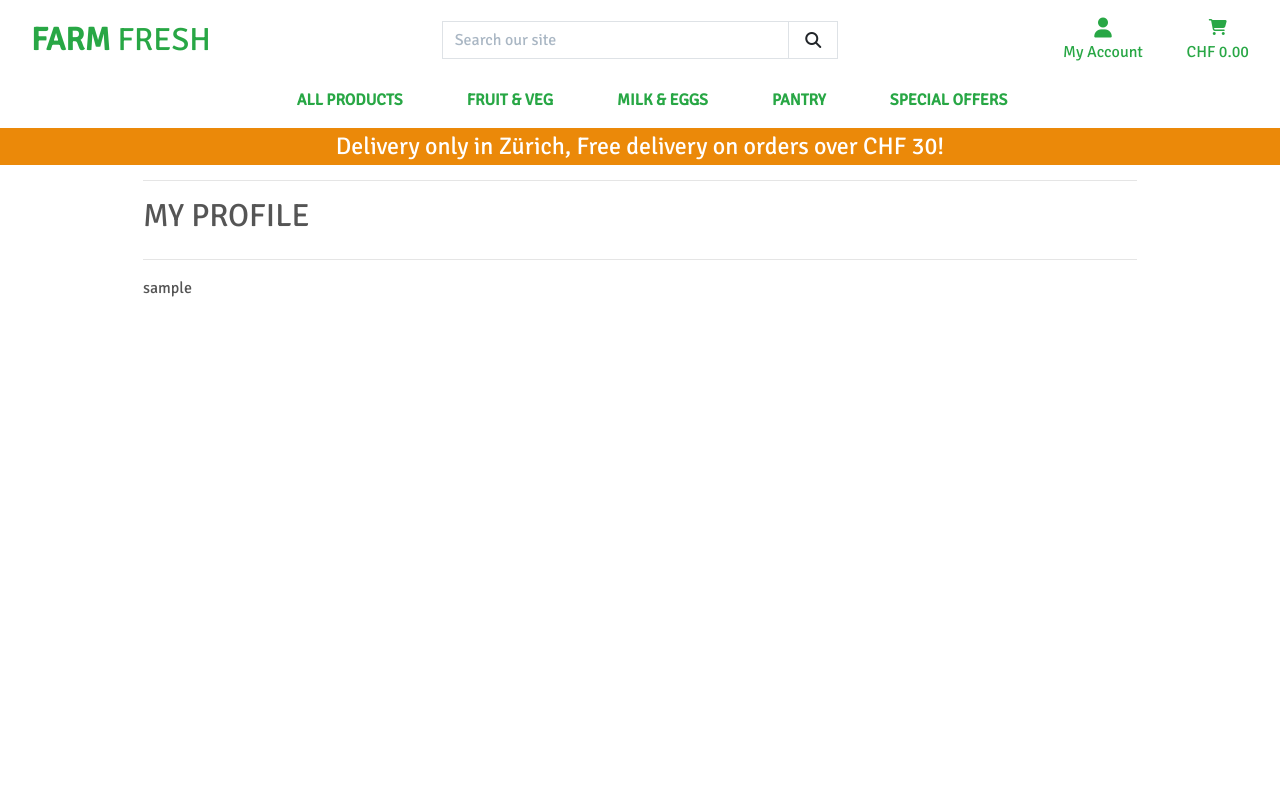
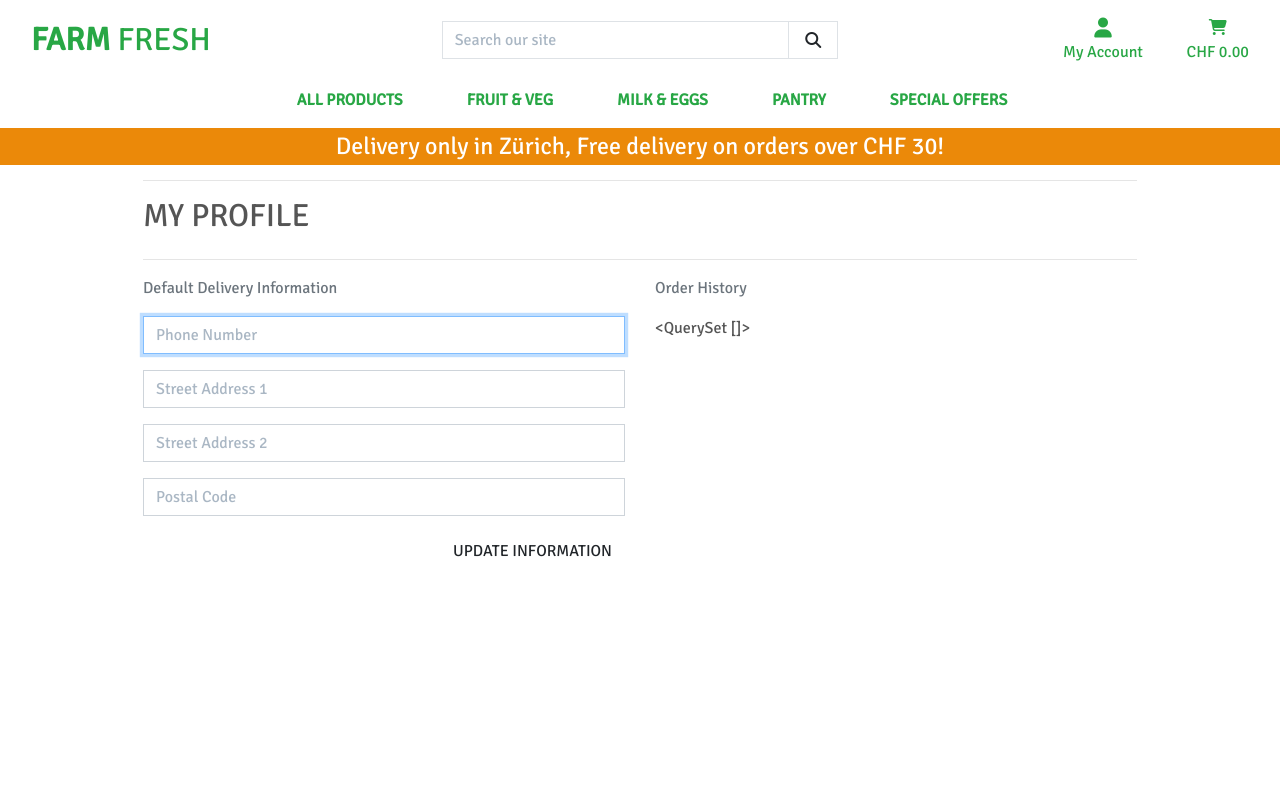
Before and after one commit to Joao4569/farm_fresh, a Django app: page /profile/ in a window 1280 px wide. Run offline with Django 3.2, Linux system fonts and the light colour scheme; the visitor is signed in with stand-in values (Sample User, id 1); data comes from the database, SQL or seed files in the repository; data that the repository does not hold is empty; some libraries are stand-ins or nearby versions.

Commit message:
feat: Add profile form, views and update template

```diff
--- a/templates/includes/toasts/toast_success.html
+++ b/templates/includes/toasts/toast_success.html
@@ -23,7 +23,7 @@
     </div>
 
     <!-- Display shopping cart to user -->
-    {% if grand_total %}
+    {% if grand_total and not on_profile_page %}
       <p class="logo-font bg-white text-black py-1">Your Bag ({{ product_count }})</p>
       <div class="bag-notification-wrapper">
       {% for item in cart_items %}
--- /dev/null
+++ b/user_profiles/forms.py
@@ -0,0 +1,37 @@
+from django import forms
+from .models import UserProfile
+
+
+class UserProfileForm(forms.ModelForm):
+    class Meta:
+        model = UserProfile
+        exclude = ('user',)
+
+    def __init__(self, *args, **kwargs):
+        """
+        Add placeholders and classes, remove auto-generated
+        labels and set autofocus on first field. I also left placeholders
+        for fields which are not currently needed but in future when
+        delivery to other cities or countries is needed then the basics
+        are already in place without currently causing errors.
+        """
+        super().__init__(*args, **kwargs)
+        placeholders = {
+            'default_phone_number': 'Phone Number',
+            'default_country': 'Country',
+            'default_postcode': 'Postal Code',
+            'default_town_or_city': 'Town or City',
+            'default_street_address1': 'Street Address 1',
+            'default_street_address2': 'Street Address 2',
+            'default_canton': 'Canton',
+        }
+
+        self.fields['default_phone_number'].widget.attrs['autofocus'] = True
+        for field in self.fields:
+            if self.fields[field].required:
+                placeholder = f'{placeholders[field]} *'
+            else:
+                placeholder = placeholders[field]
+            self.fields[field].widget.attrs['placeholder'] = placeholder
+            self.fields[field].widget.attrs['class'] = 'border-black rounded-0 profile-form-input'
+            self.fields[field].label = False
--- a/user_profiles/models.py
+++ b/user_profiles/models.py
@@ -17,8 +17,6 @@
     default_country = models.CharField(default='Switzerland', max_length=40,
                                        null=False, editable=False)
 
-    default_postcode = models.CharField(max_length=20, null=True, blank=True)
-
     default_town_or_city = models.CharField(default='Zürich', max_length=40,
                                             null=False, editable=False)
 
@@ -31,6 +29,8 @@
     default_canton = models.CharField(default='Zürich', max_length=80,
                                       null=False,
                                       editable=False)
+
+    default_postcode = models.CharField(max_length=20, null=True, blank=True)
 
     def __str__(self):
         return self.user.username
--- a/user_profiles/static/user_profiles/css/profile.css
+++ b/user_profiles/static/user_profiles/css/profile.css
@@ -0,0 +1,7 @@
+#profile-update-form .form-control {
+  color: #000;
+}
+
+#profile-update-form input::placeholder {
+  color: #aab7c4;
+}
--- a/user_profiles/templates/user_profiles/profile.html
+++ b/user_profiles/templates/user_profiles/profile.html
@@ -28,5 +28,18 @@
         <hr>
       </div>
     </div>
-    {{ profile }}
+    <div class="row">
+      <div class="col-12 col-lg-6">
+        <p class="text-muted">Default Delivery Information</p>
+        <form class="mt-3" action="{% url 'profile' %}" method="POST" id="profile-update-form">
+          {% csrf_token %}
+          {{ form|crispy }}
+          <button class="btn btn-black rounded-0 text-uppercase float-right">Update Information</button>
+        </form>
+      </div>
+      <div class="col-12 col-lg-6">
+        <p class="text-muted">Order History</p>
+        {{ orders }}
+      </div>
+    </div>
 {% endblock %}
--- a/user_profiles/views.py
+++ b/user_profiles/views.py
@@ -1,15 +1,28 @@
 from django.shortcuts import render, get_object_or_404
+from django.contrib import messages
 
 from .models import UserProfile
+from .forms import UserProfileForm
 
 
 def profile(request):
     """ Display the user's profile. """
     profile = get_object_or_404(UserProfile, user=request.user)
 
+    if request.method == 'POST':
+        form = UserProfileForm(request.POST, instance=profile)
+        if form.is_valid():
+            form.save()
+            messages.success(request, 'Profile updated successfully')
+
+    form = UserProfileForm(instance=profile)
+    orders = profile.orders.all()
+
     template = 'user_profiles/profile.html'
     context = {
-        'profile': profile,
+        'form': form,
+        'orders': orders,
+        'on_profile_page': True
     }
 
     return render(request, template, context)
```
